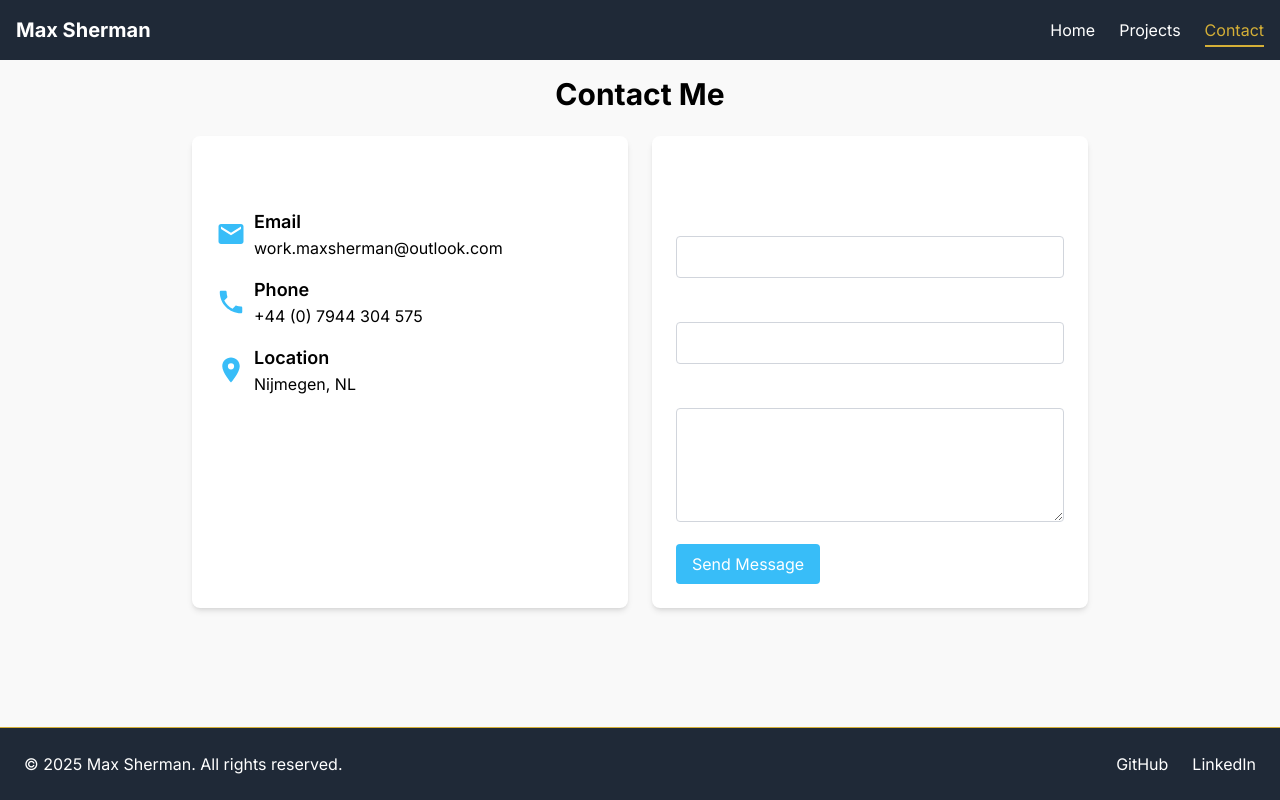
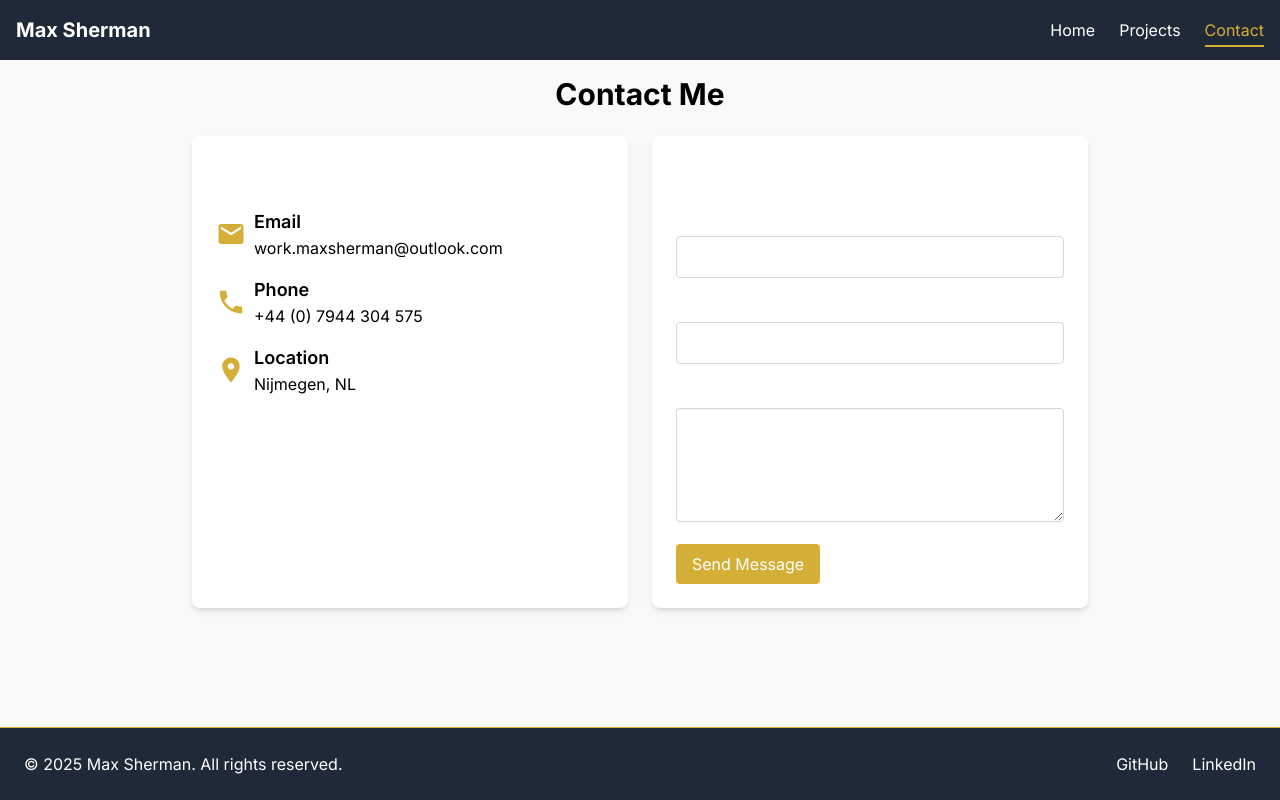
Before and after one commit to maxsherman1/maxsherman-portfolio, a Next.js app: page /contact in a window 1280 px wide. Built offline with nearby package versions, Linux system fonts and the light colour scheme.

Commit message:
Updated icon colour and link colour to use the secondary accent.

```diff
--- a/src/app/contact/page.tsx
+++ b/src/app/contact/page.tsx
@@ -46,21 +46,21 @@ export default function Contact() {
             <h2 className="text-2xl font-semibold mb-4 text-[var(--text-primary)]">Contact Details</h2>
             <ul className="space-y-4">
               <li className="flex items-center text-[var(--foreground)]">
-                <MdEmail className="text-[var(--link-active)] mr-2" size={30} />
+                <MdEmail className="text-[var(--secondary-accent)] mr-2" size={30} />
                 <div>
                   <h3 className="text-lg font-semibold text-[var(--foreground)]">Email</h3>
                   <a href="mailto:work.maxsherman@outlook.com" className="hover:underline text-[var(--foreground)]">work.maxsherman@outlook.com</a>
                 </div>
               </li>
               <li className="flex items-center text-[var(--foreground)]">
-                <MdPhone className="text-[var(--link-active)] mr-2" size={30} />
+                <MdPhone className="text-[var(--secondary-accent)] mr-2" size={30} />
                 <div>
                   <h3 className="text-lg font-semibold text-[var(--foreground)]">Phone</h3>
                   <a href="tel:+447944304575" className="hover:underline text-[var(--foreground)]">+44 (0) 7944 304 575</a>
                 </div>
               </li>
               <li className="flex items-center text-[var(--foreground)]">
-                <MdLocationOn className="text-[var(--link-active)] mr-2" size={30} />
+                <MdLocationOn className="text-[var(--secondary-accent)] mr-2" size={30} />
                 <div>
                   <h3 className="text-lg font-semibold text-[var(--foreground)]">Location</h3>
                   <span>Nijmegen, NL</span>
@@ -114,7 +114,7 @@ export default function Contact() {
           </div>
           <button
             type="submit"
-            className="bg-[var(--link-active)] text-[var(--text-primary)] px-4 py-2 rounded hover:opacity-90 focus:outline-none focus:ring-2 focus:ring-[var(--link-active)]"
+            className="bg-[var(--secondary-accent)] text-[var(--text-primary)] px-4 py-2 rounded hover:opacity-90 focus:outline-none focus:ring-2 focus:ring-[var(--link-active)]"
           >
             Send Message
           </button>
--- a/src/components/ProjectCard.tsx
+++ b/src/components/ProjectCard.tsx
@@ -36,17 +36,17 @@ const ProjectCard: React.FC<{ project: Project }> = ({ project }) => {
       </div>
       <div className="flex space-x-4">
         {project.githubLink && (
-          <Link href={project.githubLink} target="_blank" rel="noopener noreferrer" className="text-[var(--link-active)] hover:underline">
+          <Link href={project.githubLink} target="_blank" rel="noopener noreferrer" className="text-[var(--secondary-accent)] hover:underline">
             GitHub
           </Link>
         )}
         {project.websiteLink && (
-          <Link href={project.websiteLink} target="_blank" rel="noopener noreferrer" className="text-[var(--link-active)] hover:underline">
+          <Link href={project.websiteLink} target="_blank" rel="noopener noreferrer" className="text-[var(--secondary-accent)] hover:underline">
             Website
           </Link>
         )}
         {project.reportLink && (
-          <Link href={project.reportLink} target="_blank" rel="noopener noreferrer" className="text-[var(--link-active)] hover:underline">
+          <Link href={project.reportLink} target="_blank" rel="noopener noreferrer" className="text-[var(--secondary-accent)] hover:underline">
             Report
           </Link>
         )}
```
